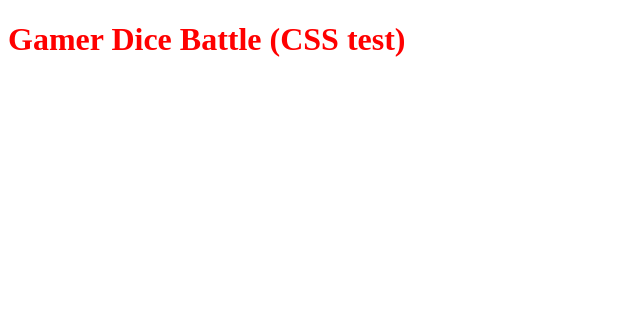
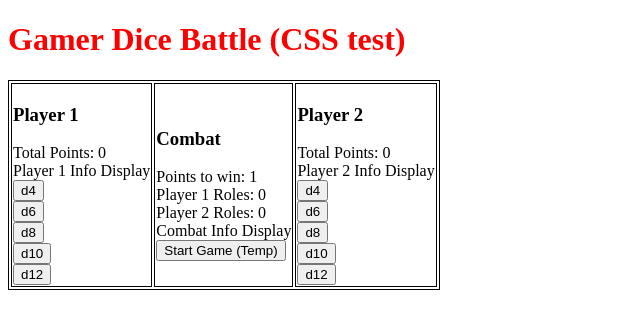
Before and after one commit to erikisaac/Gamer-Dice-Battle, a plain HTML site: page index.html in a window 1280 px wide. Shown: the whole page, without its empty margins (0-640 px from the left). Drawn offline with nearby package versions, Linux system fonts and the light colour scheme.

Commit message:
This commit is the first 4 To Dos. It does not have the display part of the Start Game function asI do not have those divs labled yet.

```diff
--- a/index.html
+++ b/index.html
@@ -5,8 +5,68 @@
 	<link rel="stylesheet" type="text/css" href="main.css">
 </head>
 <body>
+	<header>
+		<h1>Gamer Dice Battle (CSS test)</h1>
+	</header>
 
-	<h1>Gamer Dice Battle (CSS test)</h1>
+	<main>
+		<table>
+			<td>
+				<h3>Player 1</h3>
+				<div>
+					Total Points: 0
+				</div>
+				<div>
+					Player 1 Info Display
+				</div>
+				<button>d4</button><br>
+				<button>d6</button><br>
+				<button>d8</button><br>
+				<button>d10</button><br>
+				<button>d12</button><br>
+			</td>
+			<td>
+				<h3>Combat</h3>
+				<div>
+					Points to win: 1
+				</div>
+				<div>
+					Player 1 Roles: 0
+				</div>
+				<div>
+					Player 2 Roles: 0
+				</div>
+				<div>
+					Combat Info Display
+				</div>
+				<div>
+					<button id="startButtonTemp">Start Game (Temp)</button>
+				</div>
+			</td>
+			<td>
+				<h3>Player 2</h3>
+				<div>
+					Total Points: 0
+				</div>
+				<div>
+					Player 2 Info Display
+				</div>
+				<button>d4</button><br>
+				<button>d6</button><br>
+				<button>d8</button><br>
+				<button>d10</button><br>
+				<button>d12</button><br>
+			</td>
+		</table>
+	</main>
 
+	<footer>
+
+	</footer>
+
+	<!-- ToDo: [x] Add a link to jquery. [] Test it. -->
+	<script src="https://ajax.googleapis.com/ajax/libs/jquery/3.1.1/jquery.min.js">
+	</script>
+	<script src="main.js"></script>
 </body>
 </html>
--- a/main.css
+++ b/main.css
@@ -1,3 +1,11 @@
 h1 {
 	color: Red;
 }
+
+table {
+	border: 1px solid black;
+}
+
+td {
+	border: 1px solid black;
+}
--- a/main.js
+++ b/main.js
@@ -0,0 +1,53 @@
+console.log("JS online!");
+
+// To Do: [] Make this in jquery
+document.getElementById("startButtonTemp").addEventListener("click", startGame);
+
+var player1TotalPoints;
+var player1D4Available;
+var player1D6Available;
+var player1D8Available;
+var player1D10Available;
+var player1D12Available;
+
+var player2TotalPoints;
+var player2D4Available;
+var player2D6Available;
+var player2D8Available;
+var player2D10Available;
+var player2D12Available;
+
+var currentRound;
+var RoundPointsToWin = 1;
+var player1Roll;
+var player2Roll;
+
+function startGame() {
+	console.log("Game Started!");
+	player1TotalPoints = 0;
+	player2TotalPoints = 0;
+	setDiceToTrue();
+	currentRound = 1;
+	player1Roll = 0;
+	player2Roll = 0;
+	displayAllInfo();
+};
+
+function setDiceToTrue() {
+	player1D4Available = true;
+	player1D6Available = true;
+	player1D8Available = true;
+	player1D10Available = true;
+	player1D12Available = true;
+
+	player2D4Available = true;
+	player2D6Available = true;
+	player2D8Available = true;
+	player2D10Available = true;
+	player2D12Available = true;
+	// Note: This could be DRYed with arrays and loops.
+};
+
+function displayAllInfo() {
+	// This updates all displayed info.
+};
```
